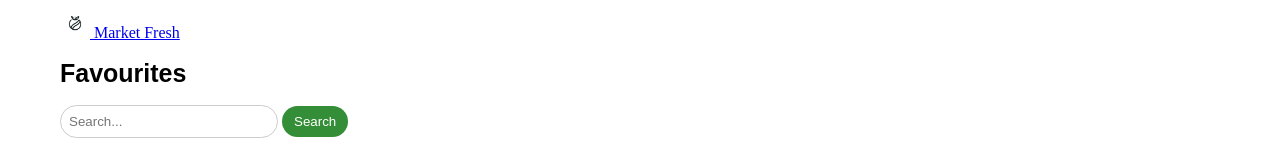
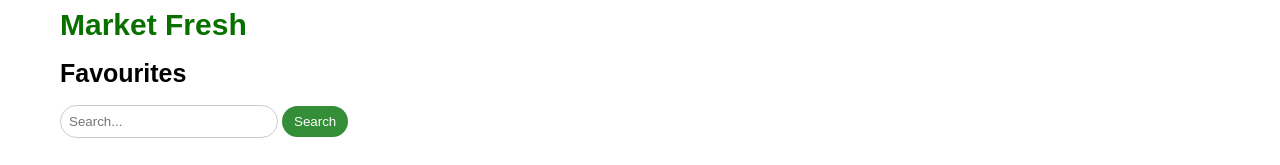
Before and after one commit to shebabirhanu/marketfresh, a plain HTML site: page Favourites.html in a window 1280 px wide. Shown: the top 165 px of the page. Drawn offline with Linux system fonts and the light colour scheme.

Commit message:
for submission

```diff
--- a/Favourites.html
+++ b/Favourites.html
@@ -57,15 +57,16 @@
 </head>
 
 <body>
-    <!-- Navigation-->
-        <nav class="navbarheader navbar-expand-lg fixed-top" id="mainNav">
-                <a class="navbar-brand" href="#page-top">
-                    <img src="images/logo.png" alt="Market Fresh Logo" width="30" height="30" class="mr-2">
-                    Market Fresh
-                </a>
-                <div class="collapse navbar-collapse" id="navbarResponsive">
+    <nav class="navbar">
+        <div class="navbar__container">
+            <a href="/" id="navbar__logo">Market Fresh</a>
+            <div class="navbar__toggle" id="mobile-menu">
+                <span class="bar"></span>
+                <span class="bar"></span>
+                <span class="bar"></span>
             </div>
-        </nav>
+        </div>
+    </nav>
 
     <header>
         <h1>Favourites</h1>
@@ -106,12 +107,14 @@
         <!-- Additional sections for other recipes -->
     </main>
 
+    <!--
     <footer>
         <a href="#"><img src="/Images/home.png" alt="home"></a>
         <a href="#"><img src="/Images/book.png" alt="Icon 2"></a>
         <a href="#"><img src="/Images/heart.png" alt="Icon 3"></a>
         <a href="#"><img src="Images/location.png" alt="Icon 4"></a>
     </footer>
+    -->
 
     <script>
         function filterBy(category) {
```
Also changed, not shown: local.html (indentation only).
